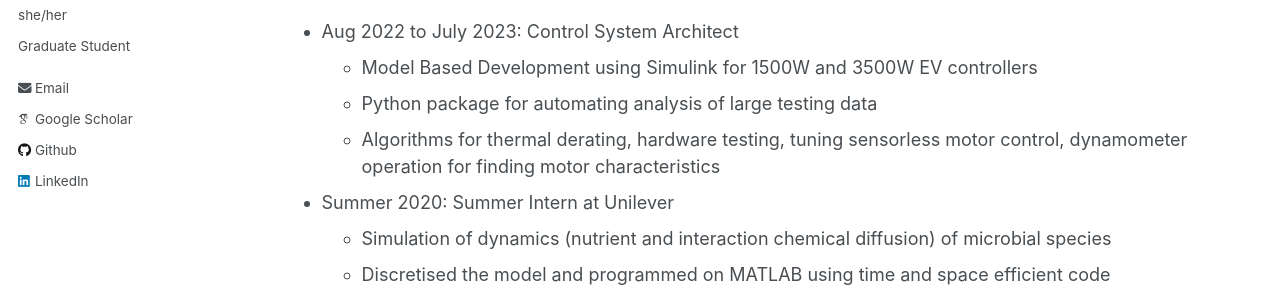
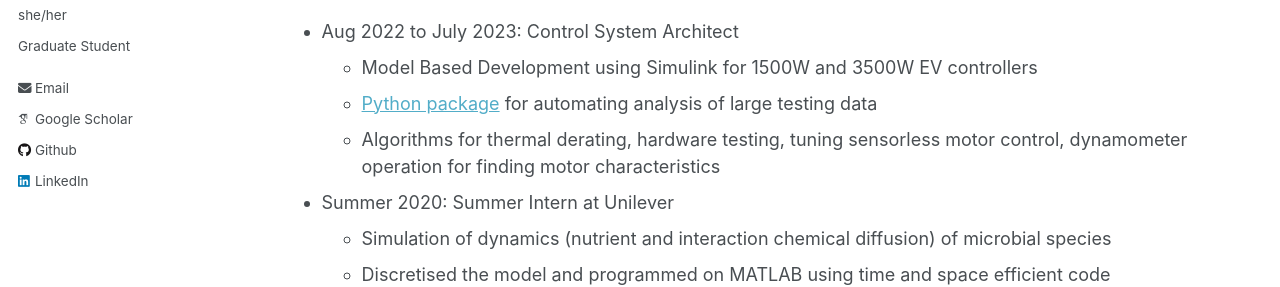
Before and after one commit to adhishreeapte/adhishreeapte.github.io, a Jekyll site: the page built from _pages/cv.md, in a window 1280 px wide and 900 px high. Shown: the part 315-602 px from the top of the window. Built offline with Jekyll 4.4.1, drawn with Linux system fonts in a browser that asks for light colours; some web fonts are replaced; part of the change alters nothing that is shown.

Commit message:
Update cv.md

```diff
--- a/_pages/cv.md
+++ b/_pages/cv.md
@@ -18,7 +18,7 @@ Work experience
 ======
 * Aug 2022 to July 2023: Control System Architect
   * Model Based Development using Simulink for 1500W and 3500W EV controllers
-  * Python package for automating analysis of large testing data
+  * <a href="https://github.com/adhishreeapte/isg_scripts">Python package</a> for automating analysis of large testing data
   * Algorithms for thermal derating, hardware testing, tuning sensorless motor control, dynamometer operation for finding motor characteristics
 
 * Summer 2020: Summer Intern at Unilever
```
